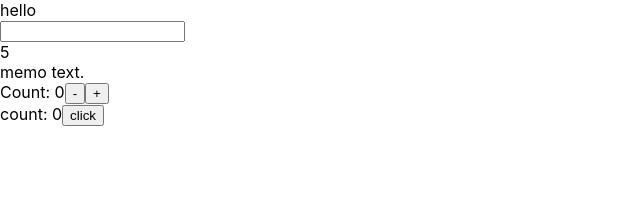
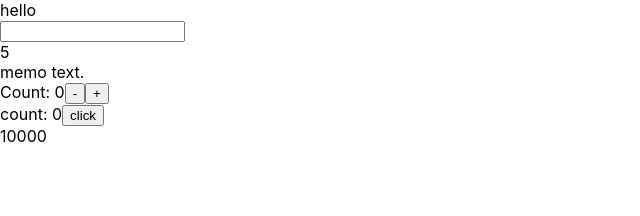
Before and after one commit to Tetsuya-Minase/program-samples, a React (Create React App) app in the folder hooks-sample/: page / in a window 1280 px wide. Shown: the top 216 px of the page, without its empty margins (0-640 px from the left). Built offline with nearby package versions, Linux system fonts and the light colour scheme.

Commit message:
Memo追加

```diff
--- a/hooks-sample/src/App.tsx
+++ b/hooks-sample/src/App.tsx
@@ -5,6 +5,7 @@ import { EffectComponent } from './samples/Effect';
 import { ContextComponent } from './samples/Context';
 import { ReducerComponent } from './samples/Reducer';
 import { CallbackComponent } from './samples/Callback';
+import { MemoComponent } from './samples/Memo';
 
 function App() {
   return (
@@ -14,6 +15,7 @@ function App() {
       <ContextComponent />
       <ReducerComponent />
       <CallbackComponent />
+      <MemoComponent />
     </>
   );
 }
--- /dev/null
+++ b/hooks-sample/src/samples/Memo.tsx
@@ -0,0 +1,7 @@
+import React, { useMemo } from 'react';
+
+export const MemoComponent = () => {
+  const count = 10000;
+  const memoValue = useMemo(() => [...Array(count)].reduce((pure) => pure+1, 0), [count]);
+  return <div>{memoValue}</div>
+}
```
